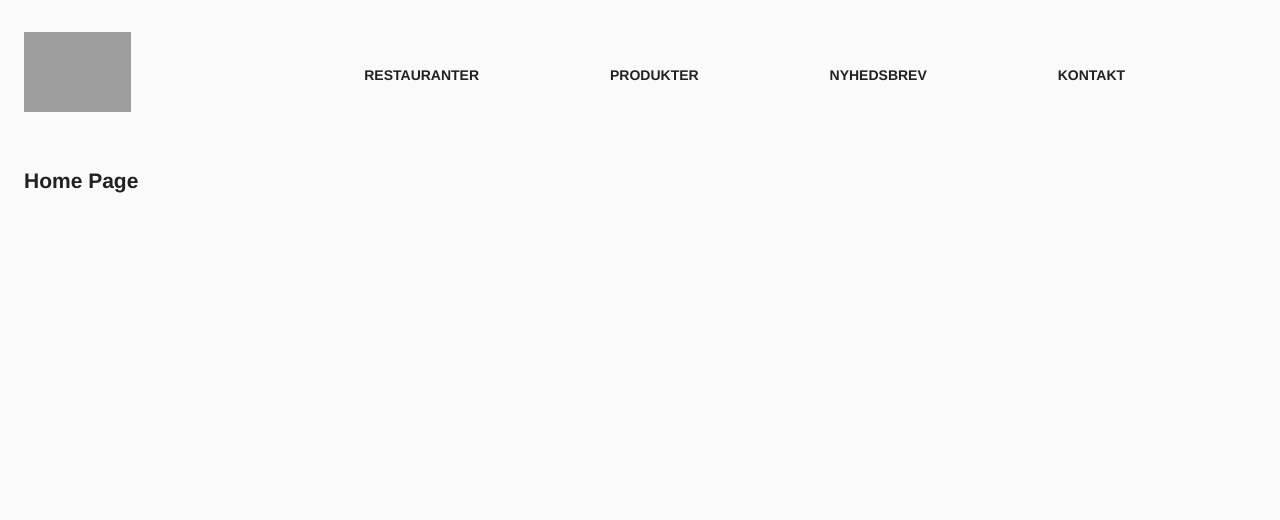
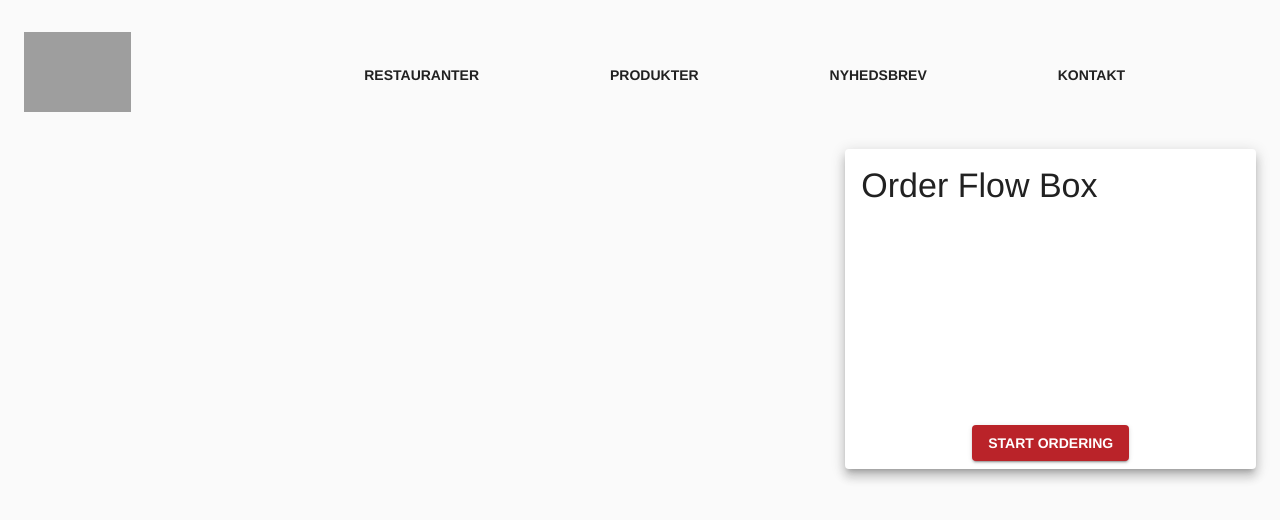
Before and after one commit to gercordero/dwarf-test, a React (Create React App) app: page / in a window 1280 px wide. Shown: the top 520 px of the page. Built offline with nearby package versions, Linux system fonts and the light colour scheme; grey boxes are pictures that could not be loaded.

Commit message:
Added ContentGrid Component and all its file structure

```diff
--- /dev/null
+++ b/src/Pages/HomePage/ContentGrid/ContentBoxSection/ContentBoxSection.jsx
@@ -0,0 +1,9 @@
+import React from "react";
+// Material UI
+import Grid from "@material-ui/core/Grid";
+
+const ContentBoxSection = () => {
+  return <Grid item xs={12} sm={12} md={6}></Grid>;
+};
+
+export default ContentBoxSection;
--- /dev/null
+++ b/src/Pages/HomePage/ContentGrid/ContentGrid.jsx
@@ -0,0 +1,29 @@
+import React from "react";
+// Components
+import SliderSection from "./SliderSection/SliderSection";
+import StartOrderSection from "./StartOrderSection/StartOrderSection";
+import FindOrderSection from "./FindOrderSection/FindOrderSection";
+import ContentBoxSection from "./ContentBoxSection/ContentBoxSection";
+// Styled components
+import {
+  StyledContentGrid,
+  TopGrid,
+  BottomGrid,
+} from "./styles/ContentGrid.styles";
+
+const ContentGrid = () => {
+  return (
+    <StyledContentGrid container>
+      <TopGrid container>
+        <SliderSection />
+        <StartOrderSection />
+      </TopGrid>
+      <BottomGrid container>
+        <FindOrderSection />
+        <ContentBoxSection />
+      </BottomGrid>
+    </StyledContentGrid>
+  );
+};
+
+export default ContentGrid;
--- /dev/null
+++ b/src/Pages/HomePage/ContentGrid/FindOrderSection/FindOrderSection.jsx
@@ -0,0 +1,9 @@
+import React from "react";
+// Material UI
+import Grid from "@material-ui/core/Grid";
+
+const FindOrderSection = () => {
+  return <Grid item xs={12} sm={12} md={6}></Grid>;
+};
+
+export default FindOrderSection;
--- /dev/null
+++ b/src/Pages/HomePage/ContentGrid/SliderSection/SliderSection.jsx
@@ -0,0 +1,9 @@
+import React from "react";
+// Material UI
+import Grid from "@material-ui/core/Grid";
+
+const SliderSection = () => {
+  return <Grid item xs={12} sm={12} md={8}></Grid>;
+};
+
+export default SliderSection;
--- /dev/null
+++ b/src/Pages/HomePage/ContentGrid/StartOrderSection/StartOrderSection.jsx
@@ -0,0 +1,36 @@
+import React from "react";
+// Material UI
+import Grid from "@material-ui/core/Grid";
+import CardContent from "@material-ui/core/CardContent";
+import Typography from "@material-ui/core/Typography";
+import Button from "@material-ui/core/Button";
+// Styled components
+import {
+  StyledCard,
+  StyledCardActions,
+} from "./styles/StartOrderSection.styles";
+
+const StartOrderSection = () => {
+  return (
+    <Grid item xs={12} sm={12} md={4}>
+      <StyledCard raised>
+        <CardContent>
+          <Typography variant="h4" component="h2">
+            Order Flow Box
+          </Typography>
+        </CardContent>
+        <StyledCardActions>
+          <Button
+            color="primary"
+            variant="contained"
+            style={{ fontWeight: "bold" }}
+          >
+            Start Ordering
+          </Button>
+        </StyledCardActions>
+      </StyledCard>
+    </Grid>
+  );
+};
+
+export default StartOrderSection;
--- /dev/null
+++ b/src/Pages/HomePage/ContentGrid/StartOrderSection/styles/StartOrderSection.styles.js
@@ -0,0 +1,17 @@
+import styled from "styled-components";
+// Material UI
+import Card from "@material-ui/core/Card";
+import CardActions from "@material-ui/core/CardActions";
+
+export const StyledCard = styled(Card)`
+  height: 100%;
+  position: relative;
+`;
+
+export const StyledCardActions = styled(CardActions)`
+  align-items: center;
+  bottom: 0;
+  justify-content: center;
+  position: absolute;
+  width: 100%;
+`;
--- /dev/null
+++ b/src/Pages/HomePage/ContentGrid/styles/ContentGrid.styles.js
@@ -0,0 +1,15 @@
+import styled from "styled-components";
+// Material UI
+import Grid from "@material-ui/core/Grid";
+
+export const StyledContentGrid = styled(Grid)`
+  height: 80vh;
+`;
+
+export const TopGrid = styled(Grid)`
+  height: 50%;
+`;
+
+export const BottomGrid = styled(Grid)`
+  height: 50%;
+`;
--- a/src/Pages/HomePage/HomePage.jsx
+++ b/src/Pages/HomePage/HomePage.jsx
@@ -1,9 +1,11 @@
 import React from "react";
+// Components
+import ContentGrid from "./ContentGrid/ContentGrid";
 
 const HomePage = () => {
   return (
     <section>
-      <h1>Home Page</h1>
+      <ContentGrid />
     </section>
   );
 };
```
Also changed, not shown: 1 other file (tests, documents, lock files or other folders).
